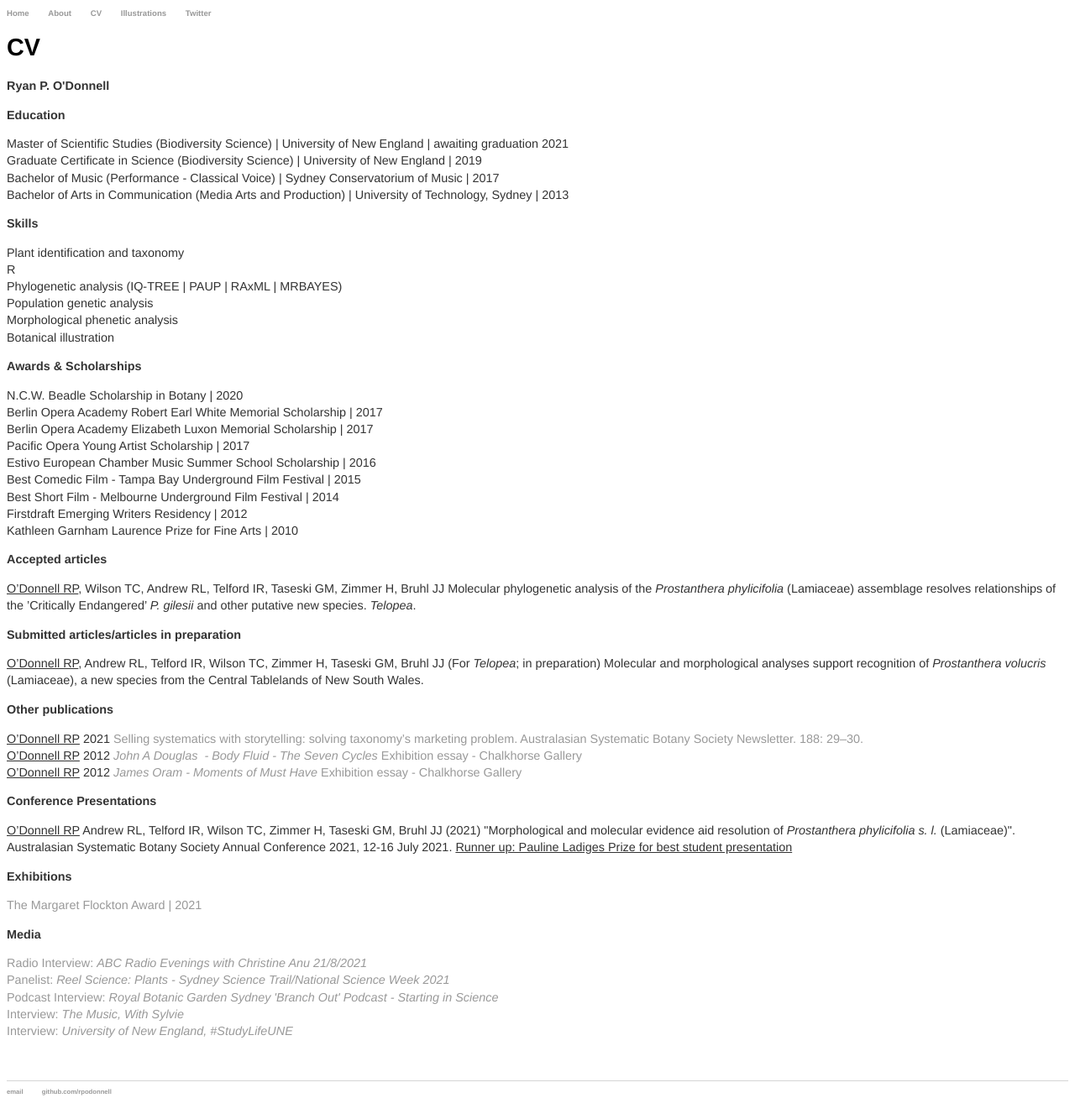
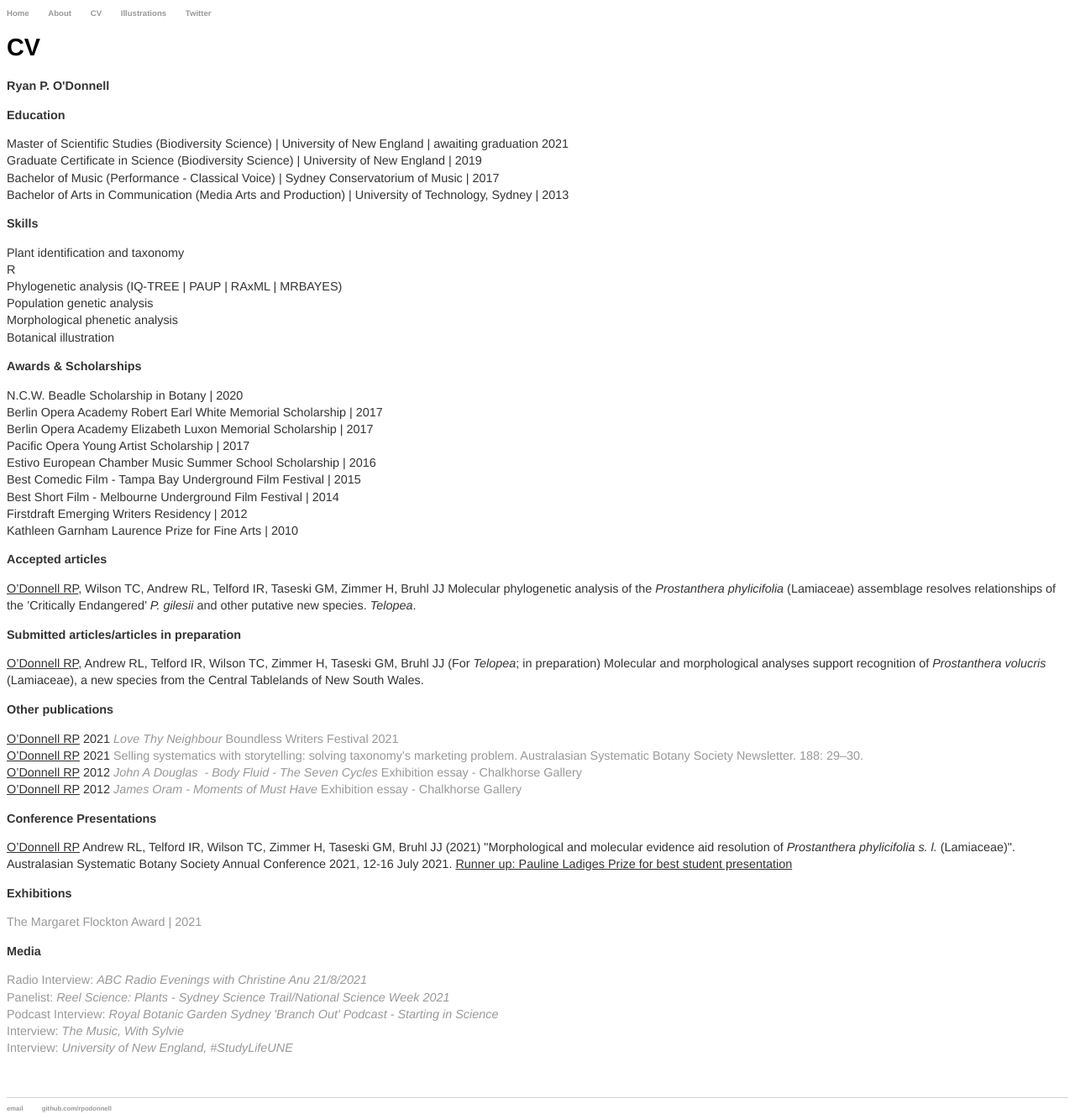
Before and after one commit to rpodonnell/rpodonnell.github.io, a Jekyll site: the page built from cv/index.html, in a window 1280 px wide. Shown: the whole page at 84% size. Built offline with Jekyll 4.4.1, drawn with Linux system fonts in a browser that asks for light colours.

Commit message:
Update index.html

```diff
--- a/cv/index.html
+++ b/cv/index.html
@@ -35,7 +35,8 @@ Kathleen Garnham Laurence Prize for Fine Arts | 2010</p>
 <p><u>O’Donnell RP</u>, Andrew RL, Telford IR, Wilson TC, Zimmer H, Taseski GM, Bruhl JJ (For <i>Telopea</i>; in preparation) Molecular and morphological analyses support recognition of <i>Prostanthera volucris</i> (Lamiaceae), a new species from the Central Tablelands of New South Wales.
 
 <p><strong>Other publications</strong></p>
-<p><u>O’Donnell RP</u> 2021 <a href="https://www.asbs.org.au/newsletter/pdf/21-sep-188.pdf">Selling systematics with storytelling: solving taxonomy’s marketing problem. Australasian Systematic Botany Society Newsletter. 188: 29–30.</a></br>
+<p><u>O’Donnell RP</u> 2021 <a href="SHORTCUTS_A-Plant-and-Story-Swap.pdf"><i>Love Thy Neighbour</i> Boundless Writers Festival 2021</a></br>
+<u>O’Donnell RP</u> 2021 <a href="https://www.asbs.org.au/newsletter/pdf/21-sep-188.pdf">Selling systematics with storytelling: solving taxonomy’s marketing problem. Australasian Systematic Botany Society Newsletter. 188: 29–30.</a></br>
 <u>O’Donnell RP</u> 2012 <a href="JAD_BODY_FLUIDfinal.pdf"><i>John A Douglas&nbsp; - Body Fluid - The Seven Cycles</i> Exhibition essay - Chalkhorse Gallery</a></br>
 <u>O’Donnell RP</u> 2012 <a href="JamesOramMomentsofmusthave_RS.pdf"><i>James Oram - Moments of Must Have</i> Exhibition essay - Chalkhorse Gallery</a></a></br></p>
 
```
